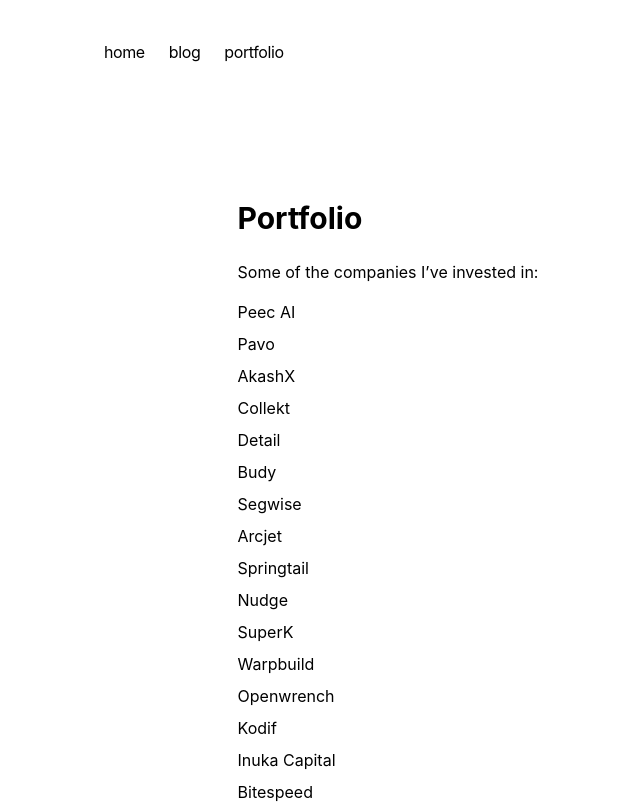
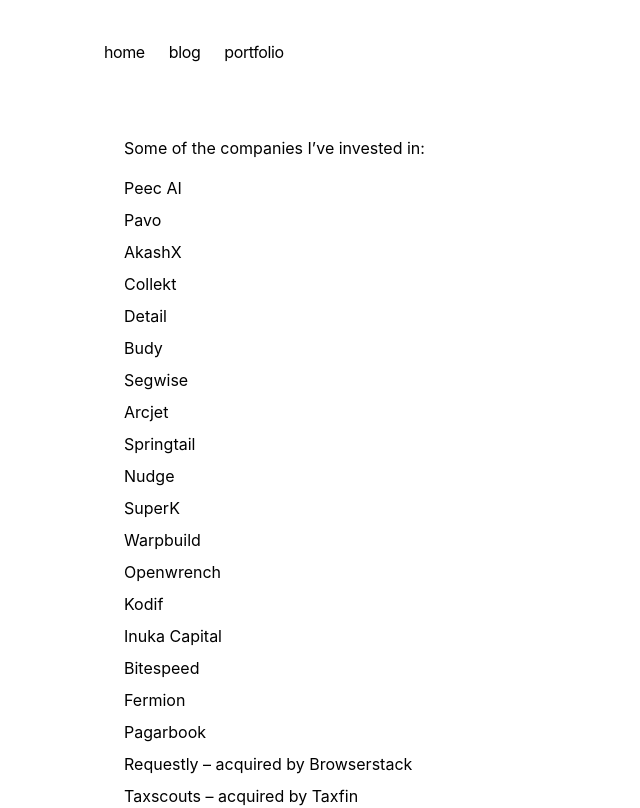
Before and after one commit to Rishabhkaul/Personal-website, a Next.js app: page /portfolio in a window 1280 px wide. Shown: the top 808 px of the page, without its empty margins (252-892 px from the left). Built offline with nearby package versions, Linux system fonts and the light colour scheme.

Commit message:
Update page.tsx

```diff
--- a/app/portfolio/page.tsx
+++ b/app/portfolio/page.tsx
@@ -1,7 +1,6 @@
 export default function PortfolioPage() {
   return (
-    <main className="mx-auto max-w-2xl py-16">
-      <h1 className="text-3xl font-bold mb-6">Portfolio</h1>
+    <main className="ml-6 space-y-2">
       <p className="mb-4">
         Some of the companies I’ve invested in:
       </p>
```
